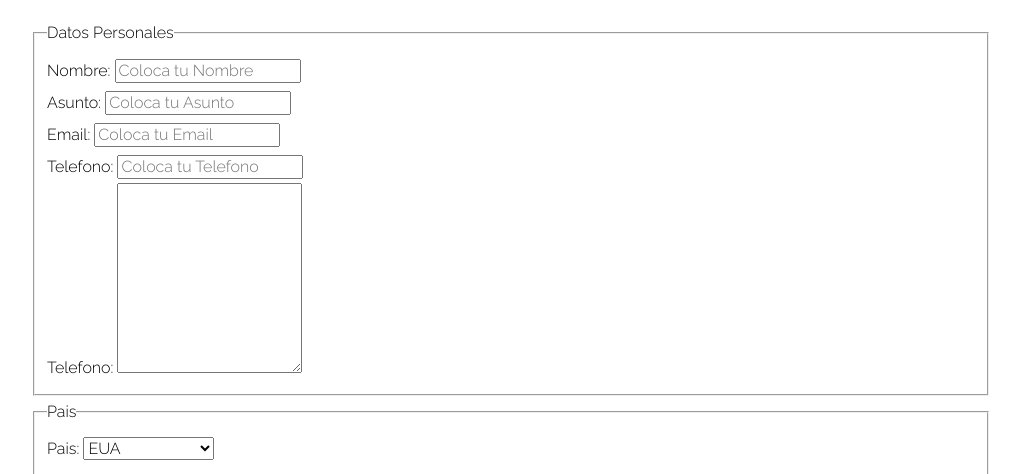
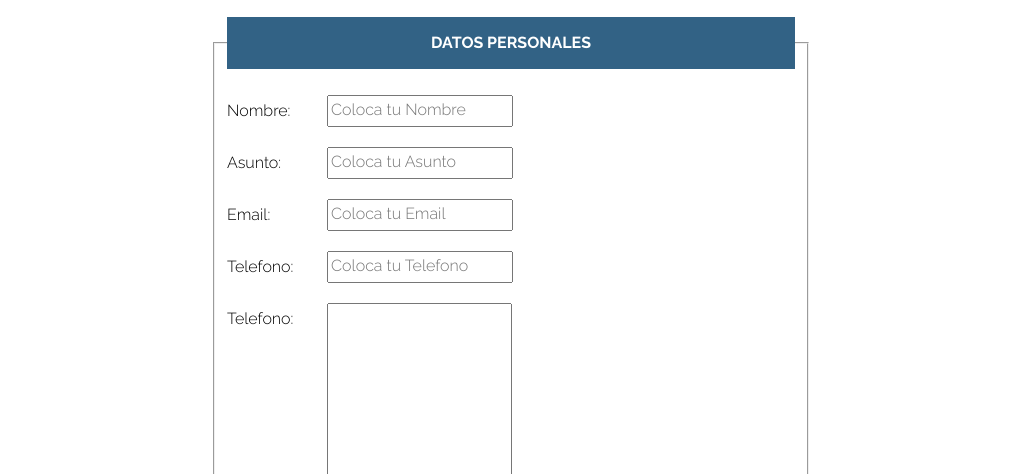
Before and after one commit to ivaneltrrible/eccomerce-muebles, a website: page src/pages/contacto.html in a window 1280 px wide. Shown: the part 326-800 px from the top of the page, without its empty margins (129-1151 px from the left). Drawn offline with Linux system fonts and the light colour scheme.

Commit message:
add styles to contact page

```diff
--- a/src/css/style.css
+++ b/src/css/style.css
@@ -330,3 +330,31 @@ h3 { font-size:3rem }
 }
 
 /***** End GALERIA PAGE *********************/
+
+/***** Formulario *****/
+.formulario {
+  max-width: 60rem;
+  margin: 0 auto;
+}
+.formulario fieldset {
+  border-width: 2px;
+  margin-bottom: 2rem;
+}
+.formulario legend {
+  width: 100%;
+  background-color: var(--color-secundario);
+  color: white;
+  font-weight: 900;
+  text-align: center;
+  text-transform: uppercase;
+  margin-bottom: 2rem;
+  padding: 1rem;
+}
+.campo {
+  display: flex;
+  margin-bottom: 2rem;
+}
+.campo label {
+  flex-basis: 10rem;
+}
+/***** End Formulario *****/
--- a/src/pages/contacto.html
+++ b/src/pages/contacto.html
@@ -30,7 +30,7 @@
 
   <main class="container">
     <h2 class="text-center">Guia de Procesadores</h2>
-    <form action="">
+    <form action="" class="formulario">
 
 
       <fieldset>
@@ -38,24 +38,24 @@
 
         <div class="campo">
           <label for="nombre">Nombre: </label>
-          <input type="text" name="" id="nombre" placeholder="Coloca tu Nombre">
+          <input type="text" name="" id="nombre" placeholder="Coloca tu Nombre" required>
         </div>
 
         <div class="campo">
           <label for="asunto">Asunto: </label>
-          <input type="text" name="" id="asunto" placeholder="Coloca tu Asunto">
+          <input type="text" name="" id="asunto" placeholder="Coloca tu Asunto" required>
         </div>
         <div class="campo">
           <label for="email">Email: </label>
-          <input type="email" name="" id="email" placeholder="Coloca tu Email">
+          <input type="email" name="" id="email" placeholder="Coloca tu Email" required>
         </div>
         <div class="campo">
           <label for="tel">Telefono: </label>
-          <input type="tel" name="" id="tel" placeholder="Coloca tu Telefono">
+          <input type="tel" name="" id="tel" placeholder="Coloca tu Telefono" required>
         </div>
         <div class="campo">
           <label for="mensaje">Telefono: </label>
-          <textarea name="" id="mensaje" cols="20" rows="10"></textarea>
+          <textarea name="" id="mensaje" cols="20" rows="10"></textarea required>
         </div>
 
       </fieldset>
@@ -98,7 +98,7 @@
         </div>
       </fieldset>
 
-
+      <input type="submit" value="Enviar Datos">
     </form>
   </main>
 
```
